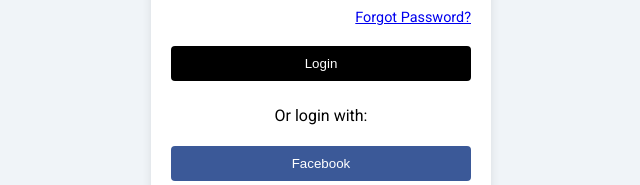
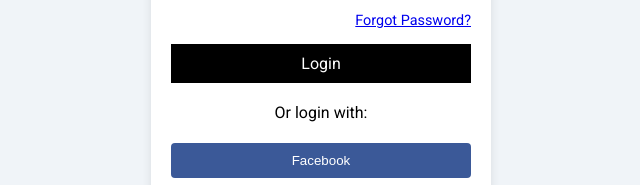
Before and after one commit to Shashank0403/TaskManging, a plain HTML site: page index.html in a window 1280 px wide. Shown: the part 367-552 px from the top of the page, 319-959 px from the left. Drawn offline with Linux system fonts and the light colour scheme.

Commit message:
Update index.html

```diff
--- a/index.html
+++ b/index.html
@@ -53,6 +53,7 @@
             border: none;
             border-radius: 4px;
             cursor: pointer;
+            text-decoration: none; /* Remove underline */
             text-align: center;
             display: inline-block;
             transition: background-color 0.3s;
@@ -97,7 +98,7 @@
             <label for="password">Password:</label>
             <input type="password" id="password" placeholder="Enter your password" required>
             <a href="#" class="forgot-password" onclick="forgotPassword()">Forgot Password?</a>
-            <button type="button" class="login-button" onclick="handleLogin()">Login</button>
+            <a href="pavan.html" class="btn btn-primary btn-xl rounded-pill mt-5 role="button" style="width: 280px; background-color: black; display: inline-block; text-align: center; padding: 10px; color: white; text-decoration: none;" >Login</a> <!-- Login button redirects to options.html -->
         </form>
 
         <!-- Social Login Options -->
@@ -107,6 +108,8 @@
             <button class="google-button" onclick="socialSignIn('google')">Google</button>
             <button class="apple-button" onclick="socialSignIn('apple')">Apple</button>
         </div>
+
+
 
         <footer>
             <p>&copy; 2024 Daily Task Manager</p>
@@ -121,19 +124,6 @@
         function socialSignIn(platform) {
             alert('Logged in with ' + platform);
         }
-
-        function handleLogin() {
-            const email = document.getElementById('email').value;
-            const password = document.getElementById('password').value;
-
-            if (email && password) {
-                // Here, you can redirect or handle the login
-                // Example redirect (uncomment below line)
-                window.location.href = "pavan.html";
-            } else {
-                alert('Please fill in both email and password fields.');
-            }
-        }
     </script>
 </body>
 </html>
```
